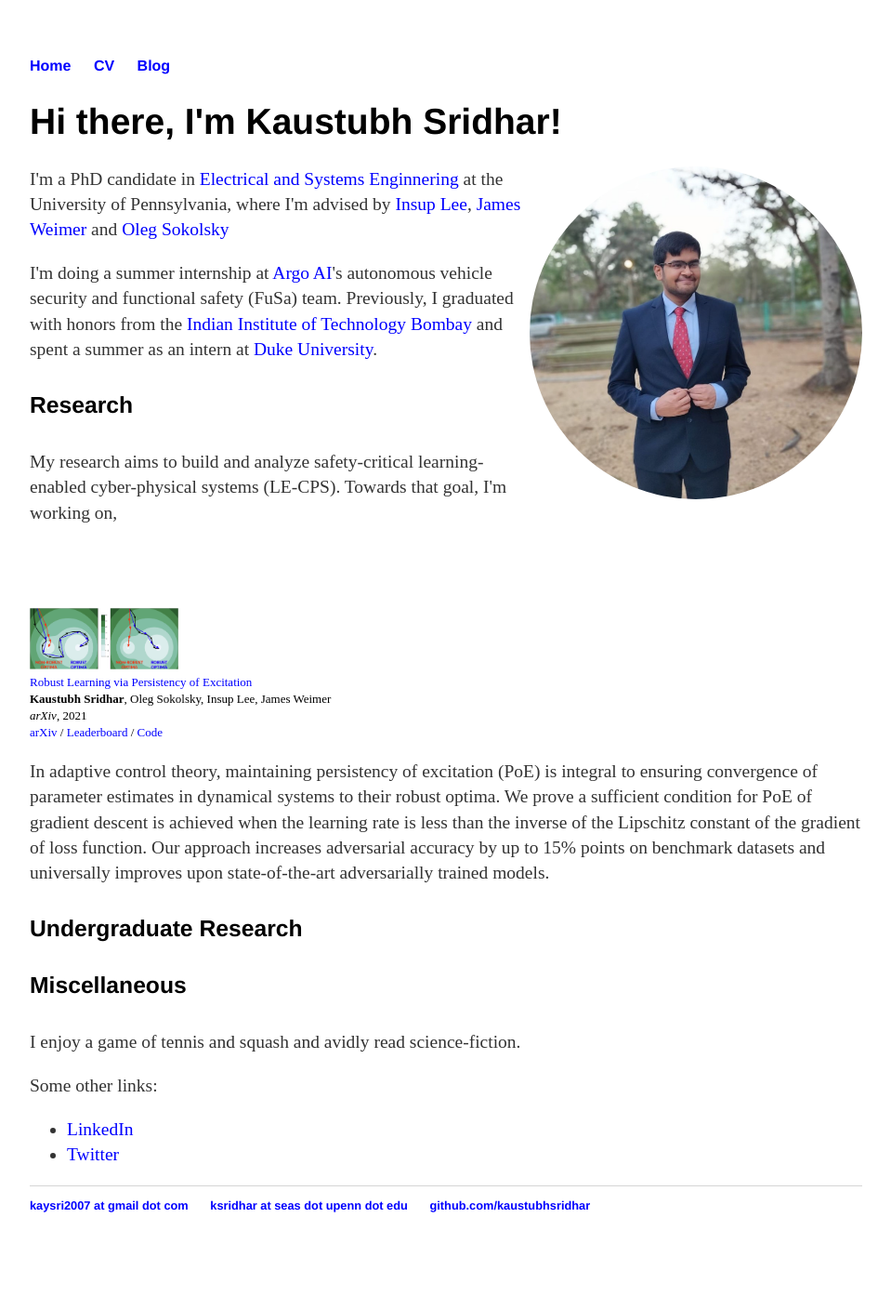
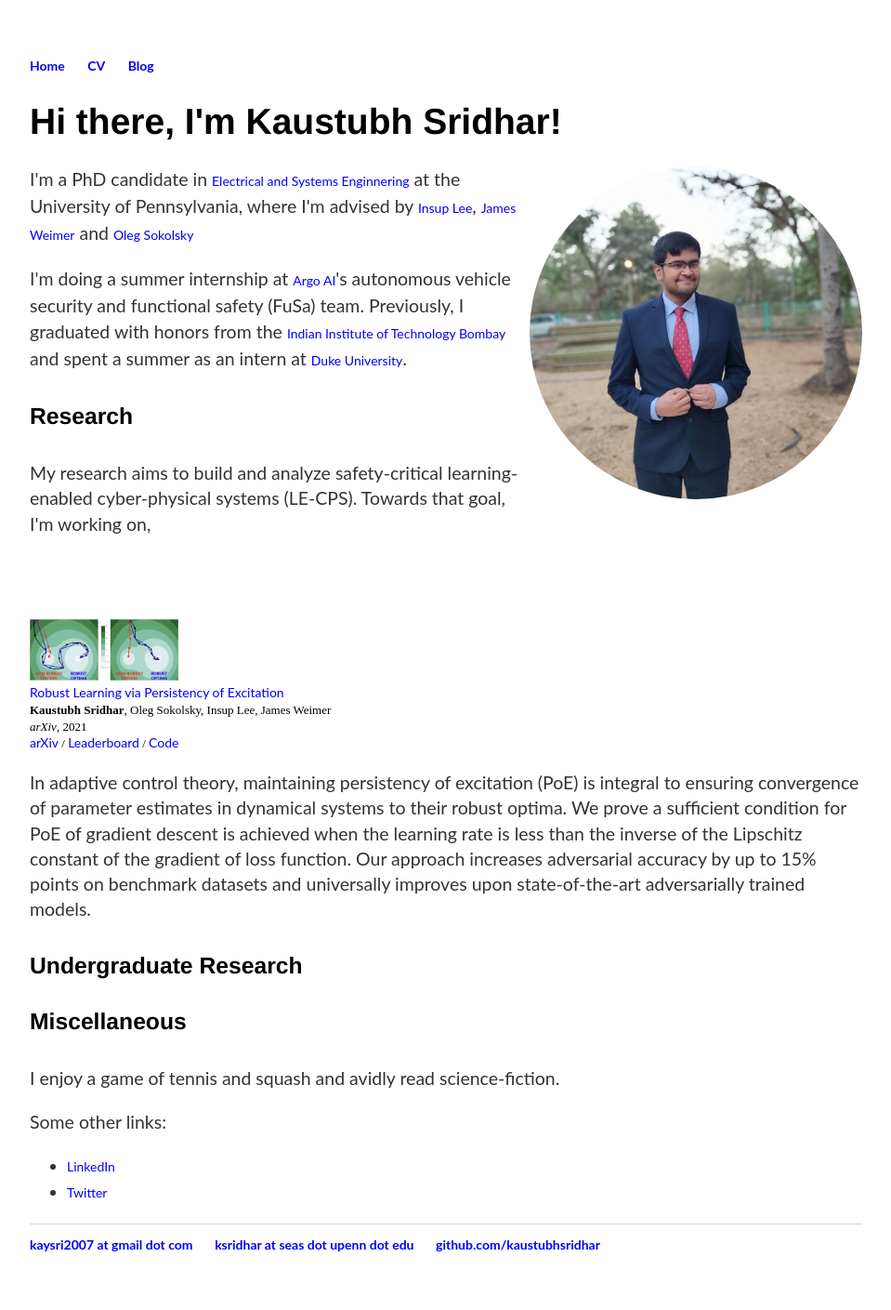
Before and after one commit to kaustubhsridhar/kaustubhsridhar_old.github.io, a Jekyll site: the page built from index.html, in a window 1280 px wide. Shown: the whole page at 93% size, without its empty margins (160-1119 px from the left). Built offline with Jekyll 4.4.1, drawn with Linux system fonts in a browser that asks for light colours; before the commit the page ends 1366 px from its top, so only the background shows below that.

Commit message:
updated index

```diff
--- a/_layouts/default.html
+++ b/_layouts/default.html
@@ -6,6 +6,15 @@
     /* unvisited link */
     a:link {
         color: blue;
+    }
+
+    td,
+    th,
+    tr,
+    p,
+    a {
+      font-family: 'Lato', Verdana, Helvetica, sans-serif;
+      font-size: 14px
     }
 
     /* visited link */
--- a/index.html
+++ b/index.html
@@ -47,7 +47,7 @@ title: Welcome To My Homepage
 			In adaptive control theory, maintaining persistency of excitation (PoE) is integral to ensuring convergence of parameter estimates in dynamical systems to their robust optima. We prove a sufficient condition for PoE of gradient descent is achieved when the learning rate is less than the inverse of the Lipschitz constant of the gradient of loss function. Our approach increases adversarial accuracy by up to 15% points on benchmark datasets and universally improves upon state-of-the-art adversarially trained models.
 		  </p>
 		</td>
-	  </tr>
+	</tr>
 
 
 	<h4>Undergraduate Research</h4>
```
